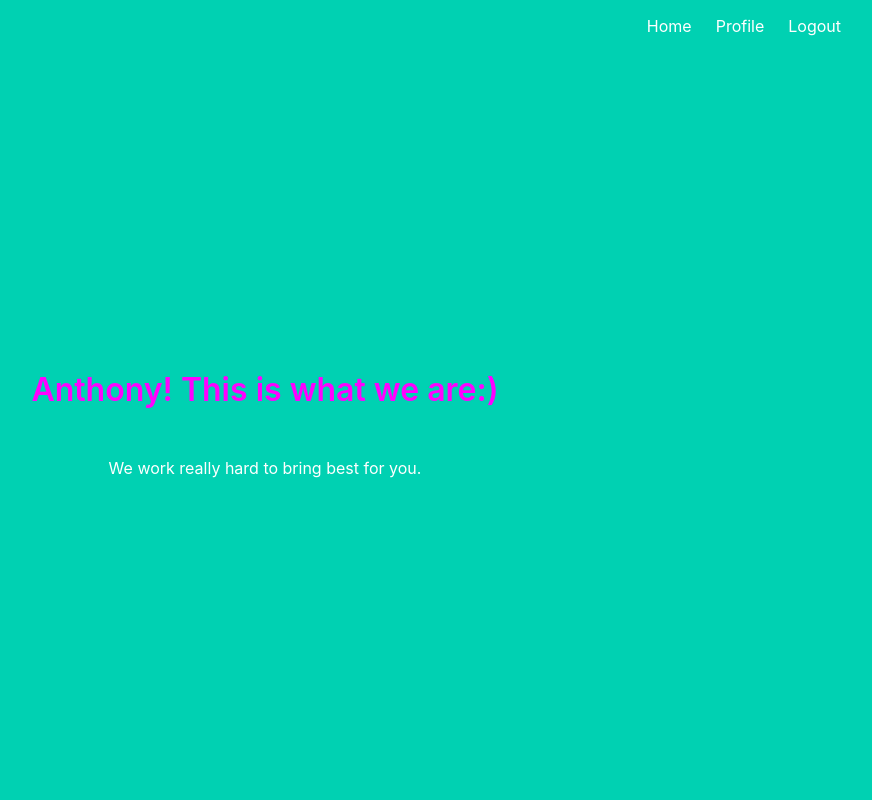
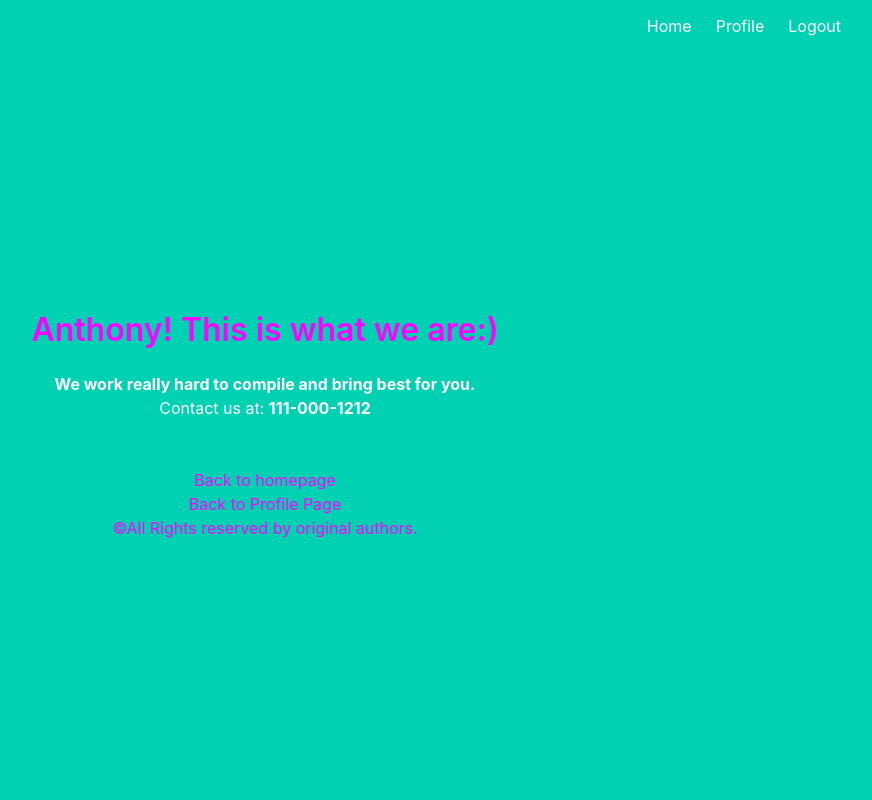
Before and after one commit to asharma16/CPSC466_Workout_App, a Flask app: page /about in a window 1280 px wide. Shown: the whole page, without its empty margins (375-1247 px from the left). Run offline with Flask 2, Linux system fonts and the light colour scheme; a user stored in the database is signed in.

Commit message:
Update about.html
Updated version

```diff
--- a/project/templates/about.html
+++ b/project/templates/about.html
@@ -3,17 +3,24 @@
 {% extends "base.html" %}
 
 {% block content %}
-<h1  style="color:magenta;" class="title">
+
+<h2 style="color:magenta;" class="title">
   {{ name }}! This is what we are:)
-</h1>
+</h2>
+<body>
+
+    <p> <strong>We work really hard to compile and bring best for you. </strong> </br> </p>
+    <p> Contact us at:  <b> 111-000-1212 </b> </p>
+
+  </body>
 
 </br>
+</br>
 
-<body>
+<footer style="color:magenta;">
+    <a href="/">Back to homepage</a> </br>
+    <a href="/profile">Back to Profile Page</a> </br>
+    <h6>©All Rights reserved by original authors.</h6>
+</footer>
 
-    <p> We work really hard to bring best for you. </p>
-
-</body>
-
-
-  {% endblock %}
+{% endblock %}
```
